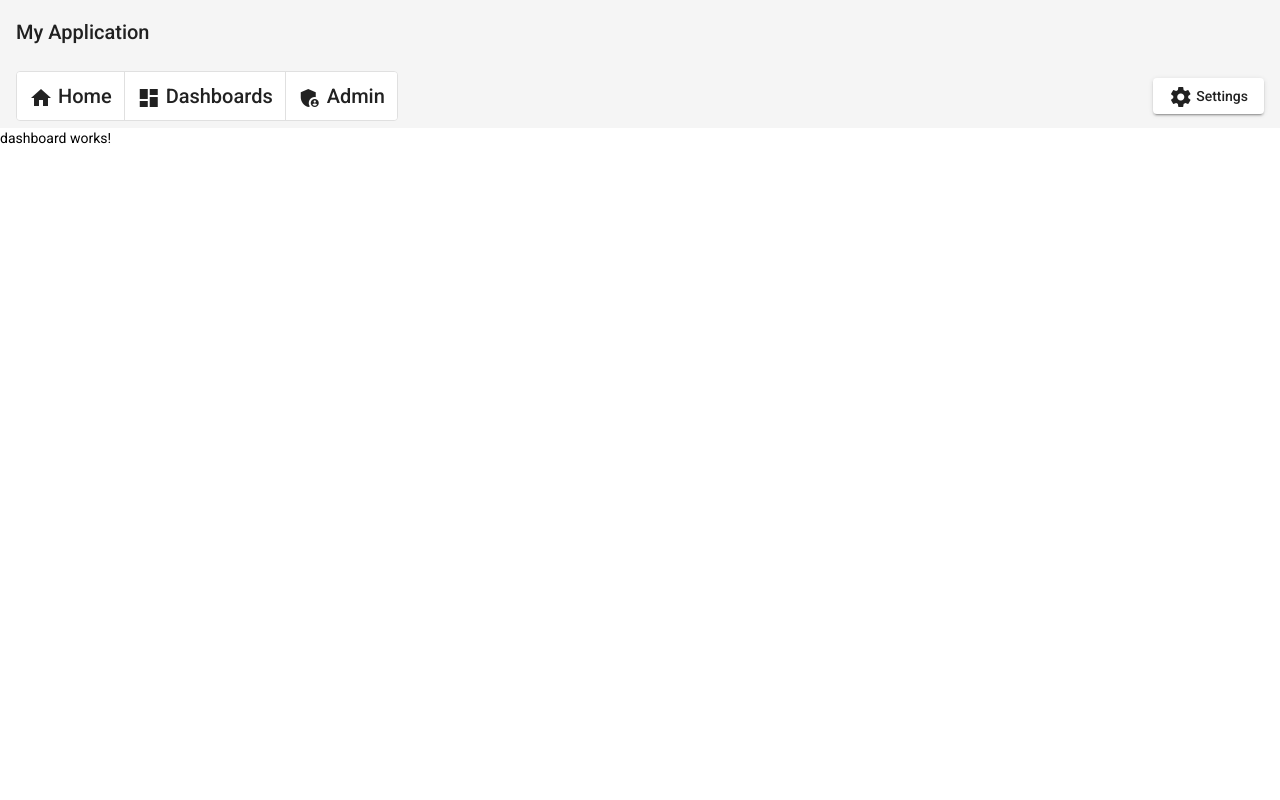
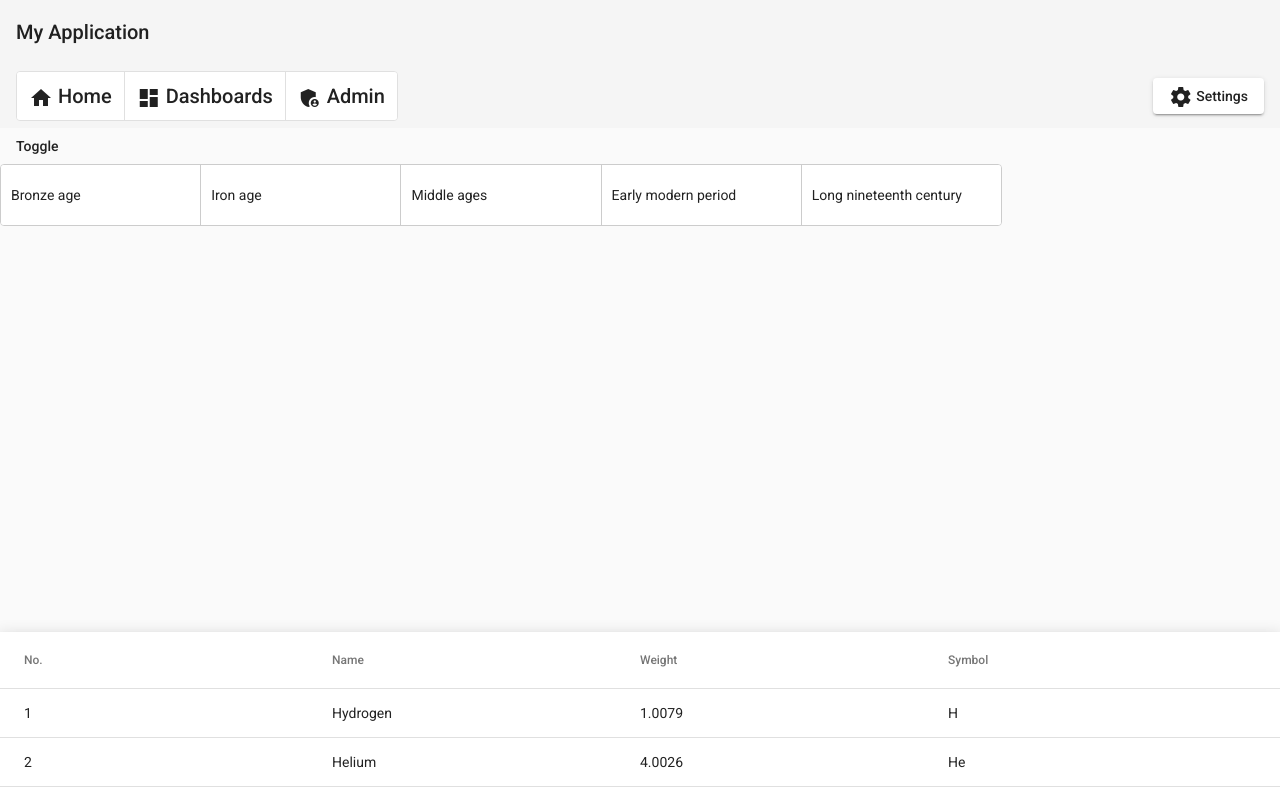
Before and after one commit to rmcclell/solr-dashboard-tool, an Angular app: page /dashboard in a window 1280 px wide. Built offline with nearby package versions, Linux system fonts and the light colour scheme.

Commit message:
Stubs for each section

```diff
--- a/src/app/app.module.ts
+++ b/src/app/app.module.ts
@@ -10,7 +10,6 @@ import { AppComponent } from './app.component';
 import { HeaderComponent } from './header/header.component';
 import { BrowserAnimationsModule } from '@angular/platform-browser/animations';
 import { NavMenuComponent } from './nav-menu/nav-menu.component';
-import { SideNavComponent } from './side-nav/side-nav.component';
 import { SettingsComponent } from './settings/settings.component';
 
 @NgModule({
@@ -18,7 +17,6 @@ import { SettingsComponent } from './settings/settings.component';
     AppComponent,
     HeaderComponent,
     NavMenuComponent,
-    SideNavComponent,
     SettingsComponent
   ],
   imports: [
--- a/src/app/dashboard/dashboard.component.html
+++ b/src/app/dashboard/dashboard.component.html
@@ -1 +1,72 @@
-<p>dashboard works!</p>
+<mat-sidenav-container class="container">
+    <mat-sidenav #sidenav mode="side" [(opened)]="opened" (opened)="events.push('open!')"
+                 (closed)="events.push('close!')">
+      <mat-accordion>
+        <mat-expansion-panel>
+          <mat-expansion-panel-header>
+            <mat-panel-title>
+              Base Criteria
+            </mat-panel-title>
+            <mat-panel-description>
+            </mat-panel-description>
+          </mat-expansion-panel-header>
+          <p>This is the primary content of the panel.</p>
+        </mat-expansion-panel>
+        <mat-expansion-panel (opened)="panelOpenState = true"
+                             (closed)="panelOpenState = false">
+          <mat-expansion-panel-header>
+            <mat-panel-title>
+              User Criteria
+            </mat-panel-title>
+            <mat-panel-description>
+            </mat-panel-description>
+          </mat-expansion-panel-header>
+          <p>I'm visible because I am open</p>
+        </mat-expansion-panel>
+      </mat-accordion>
+    </mat-sidenav>
+    <mat-sidenav-content>
+      <div fxLayout="column" fxLayoutAlign="start start" fxFill>
+        <div fxFlex="auto"  fxLayoutAlign="start center">
+            <button mat-button (click)="sidenav.toggle()">Toggle</button>
+        </div>
+        <div fxFlex="75" style="width:100%;">
+            <div cdkDropList cdkDropListOrientation="horizontal" class="example-list" (cdkDropListDropped)="drop($event)">
+                <div class="example-box" *ngFor="let timePeriod of timePeriods" cdkDrag>{{timePeriod}}</div>
+            </div>
+        </div>
+        <div fxFlex="25" style="width:100%;">
+                <mat-table [dataSource]="dataSource" class="mat-elevation-z8">
+                  <!-- Position Column -->
+                  <ng-container matColumnDef="position">
+                    <mat-header-cell *matHeaderCellDef> No. </mat-header-cell>
+                    <mat-cell *matCellDef="let element"> {{element.position}} </mat-cell>
+                  </ng-container>
+
+                  <!-- Name Column -->
+                  <ng-container matColumnDef="name">
+                    <mat-header-cell *matHeaderCellDef> Name </mat-header-cell>
+                    <mat-cell *matCellDef="let element"> {{element.name}} </mat-cell>
+                  </ng-container>
+
+                  <!-- Weight Column -->
+                  <ng-container matColumnDef="weight">
+                    <mat-header-cell *matHeaderCellDef> Weight </mat-header-cell>
+                    <mat-cell *matCellDef="let element"> {{element.weight}} </mat-cell>
+                  </ng-container>
+
+                  <!-- Symbol Column -->
+                  <ng-container matColumnDef="symbol">
+                    <mat-header-cell *matHeaderCellDef> Symbol </mat-header-cell>
+                    <mat-cell *matCellDef="let element"> {{element.symbol}} </mat-cell>
+                  </ng-container>
+
+                  <mat-header-row *matHeaderRowDef="displayedColumns"></mat-header-row>
+                  <mat-row *matRowDef="let row; columns: displayedColumns;"></mat-row>
+                </mat-table>
+                    </div>
+    </div>
+
+
+    </mat-sidenav-content>
+  </mat-sidenav-container>
--- a/src/app/dashboard/dashboard.component.scss
+++ b/src/app/dashboard/dashboard.component.scss
@@ -0,0 +1,67 @@
+.container {
+    width: 100%;
+    height: calc(100vh - 128px);
+    /*height: 100%;*/
+    overflow: auto;
+  }
+  table {
+    height: 100%;;
+    width: 100%;
+}
+
+mat-table {
+    height: 100%;;
+    width: 100%;
+}
+
+.example-list {
+    width: 1000px;
+    max-width: 100%;
+    border: solid 1px #ccc;
+    min-height: 60px;
+    display: flex;
+    flex-direction: row;
+    background: white;
+    border-radius: 4px;
+    overflow: hidden;
+  }
+
+  .example-box {
+    padding: 20px 10px;
+    border-right: solid 1px #ccc;
+    color: rgba(0, 0, 0, 0.87);
+    display: flex;
+    flex-direction: row;
+    align-items: center;
+    justify-content: space-between;
+    box-sizing: border-box;
+    cursor: move;
+    background: white;
+    font-size: 14px;
+    flex-grow: 1;
+    flex-basis: 0;
+  }
+
+  .cdk-drag-preview {
+    box-sizing: border-box;
+    border-radius: 4px;
+    box-shadow: 0 5px 5px -3px rgba(0, 0, 0, 0.2),
+                0 8px 10px 1px rgba(0, 0, 0, 0.14),
+                0 3px 14px 2px rgba(0, 0, 0, 0.12);
+  }
+
+  .cdk-drag-placeholder {
+    opacity: 0;
+  }
+
+  .cdk-drag-animating {
+    transition: transform 250ms cubic-bezier(0, 0, 0.2, 1);
+  }
+
+  .example-box:last-child {
+    border: none;
+  }
+
+  .example-list.cdk-drop-list-dragging .example-box:not(.cdk-drag-placeholder) {
+    transition: transform 250ms cubic-bezier(0, 0, 0.2, 1);
+  }
--- a/src/app/dashboard/dashboard.component.ts
+++ b/src/app/dashboard/dashboard.component.ts
@@ -1,15 +1,57 @@
 import { Component, OnInit } from '@angular/core';
+import {CdkDragDrop, moveItemInArray} from '@angular/cdk/drag-drop';
+
+export interface PeriodicElement {
+  name: string;
+  position: number;
+  weight: number;
+  symbol: string;
+}
+
+const ELEMENT_DATA: PeriodicElement[] = [
+  {position: 1, name: 'Hydrogen', weight: 1.0079, symbol: 'H'},
+  {position: 2, name: 'Helium', weight: 4.0026, symbol: 'He'},
+  {position: 3, name: 'Lithium', weight: 6.941, symbol: 'Li'},
+  {position: 4, name: 'Beryllium', weight: 9.0122, symbol: 'Be'},
+  {position: 5, name: 'Boron', weight: 10.811, symbol: 'B'},
+  {position: 6, name: 'Carbon', weight: 12.0107, symbol: 'C'},
+  {position: 7, name: 'Nitrogen', weight: 14.0067, symbol: 'N'},
+  {position: 8, name: 'Oxygen', weight: 15.9994, symbol: 'O'},
+  {position: 9, name: 'Fluorine', weight: 18.9984, symbol: 'F'},
+  {position: 10, name: 'Neon', weight: 20.1797, symbol: 'Ne'},
+];
+
 
 @Component({
   selector: 'app-dashboard',
   templateUrl: './dashboard.component.html',
   styleUrls: ['./dashboard.component.scss']
 })
+
 export class DashboardComponent implements OnInit {
+
+  events: string[] = [];
+  opened: boolean;
+  panelOpenState = false;
+  displayedColumns = ['position', 'name', 'weight', 'symbol'];
+  dataSource = ELEMENT_DATA;
+  timePeriods = [
+    'Bronze age',
+    'Iron age',
+    'Middle ages',
+    'Early modern period',
+    'Long nineteenth century'
+  ];
+
+  drop(event: CdkDragDrop<string[]>) {
+    moveItemInArray(this.timePeriods, event.previousIndex, event.currentIndex);
+  }
 
   constructor() { }
 
   ngOnInit(): void {
   }
 
+
+
 }
--- a/src/app/side-nav/side-nav.component.html
+++ /dev/null
@@ -1 +0,0 @@
-<p>side-nav works!</p>
--- a/src/app/side-nav/side-nav.component.ts
+++ /dev/null
@@ -1,15 +0,0 @@
-import { Component, OnInit } from '@angular/core';
-
-@Component({
-  selector: 'app-side-nav',
-  templateUrl: './side-nav.component.html',
-  styleUrls: ['./side-nav.component.scss']
-})
-export class SideNavComponent implements OnInit {
-
-  constructor() { }
-
-  ngOnInit(): void {
-  }
-
-}
```
Also changed, not shown: src/app/dashboard/dashboard.module.ts (+9 -2 lines), src/app/side-nav/side-nav.component.scss (deleted), 1 other file (tests, documents, lock files or other folders).
